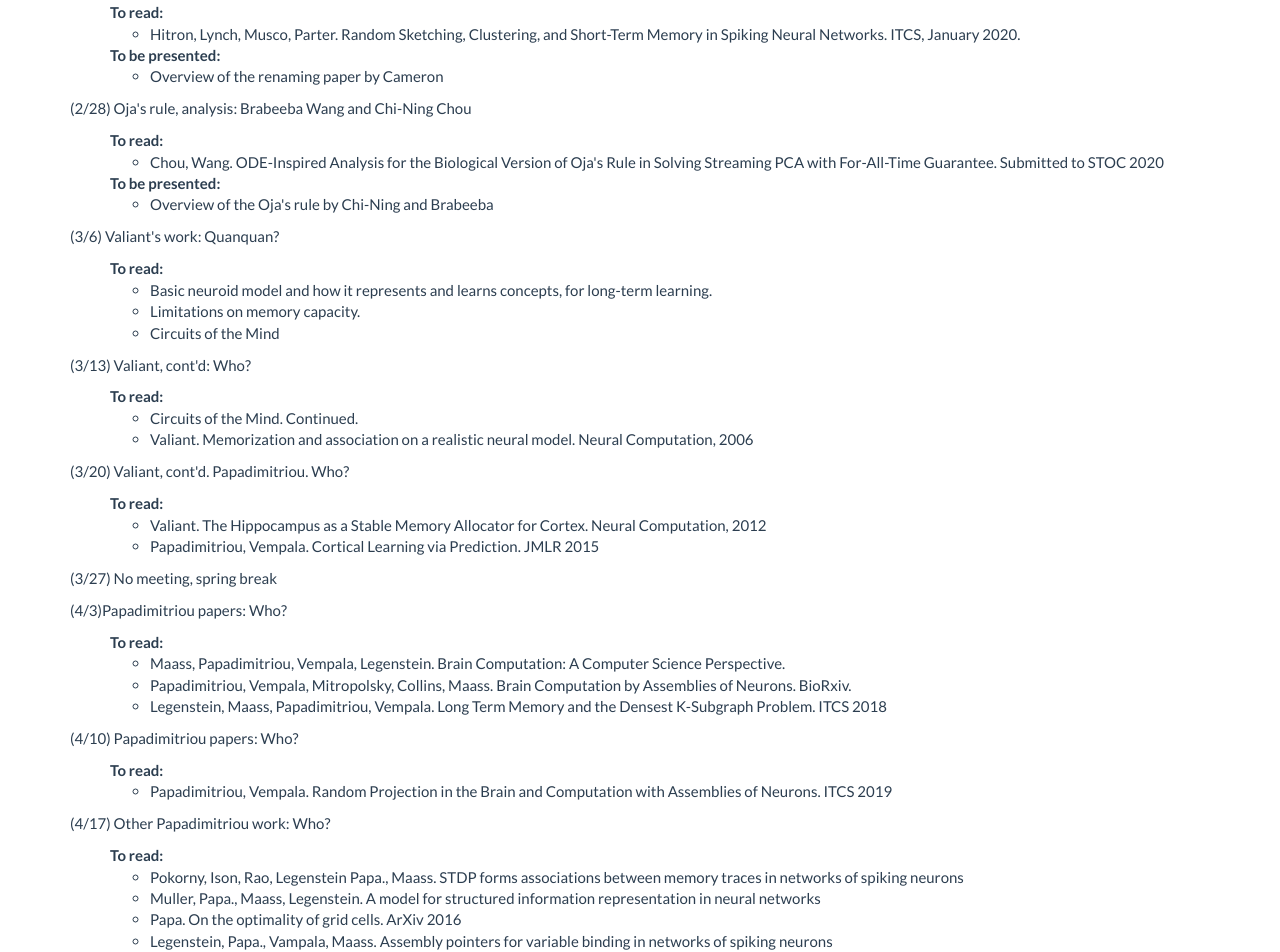
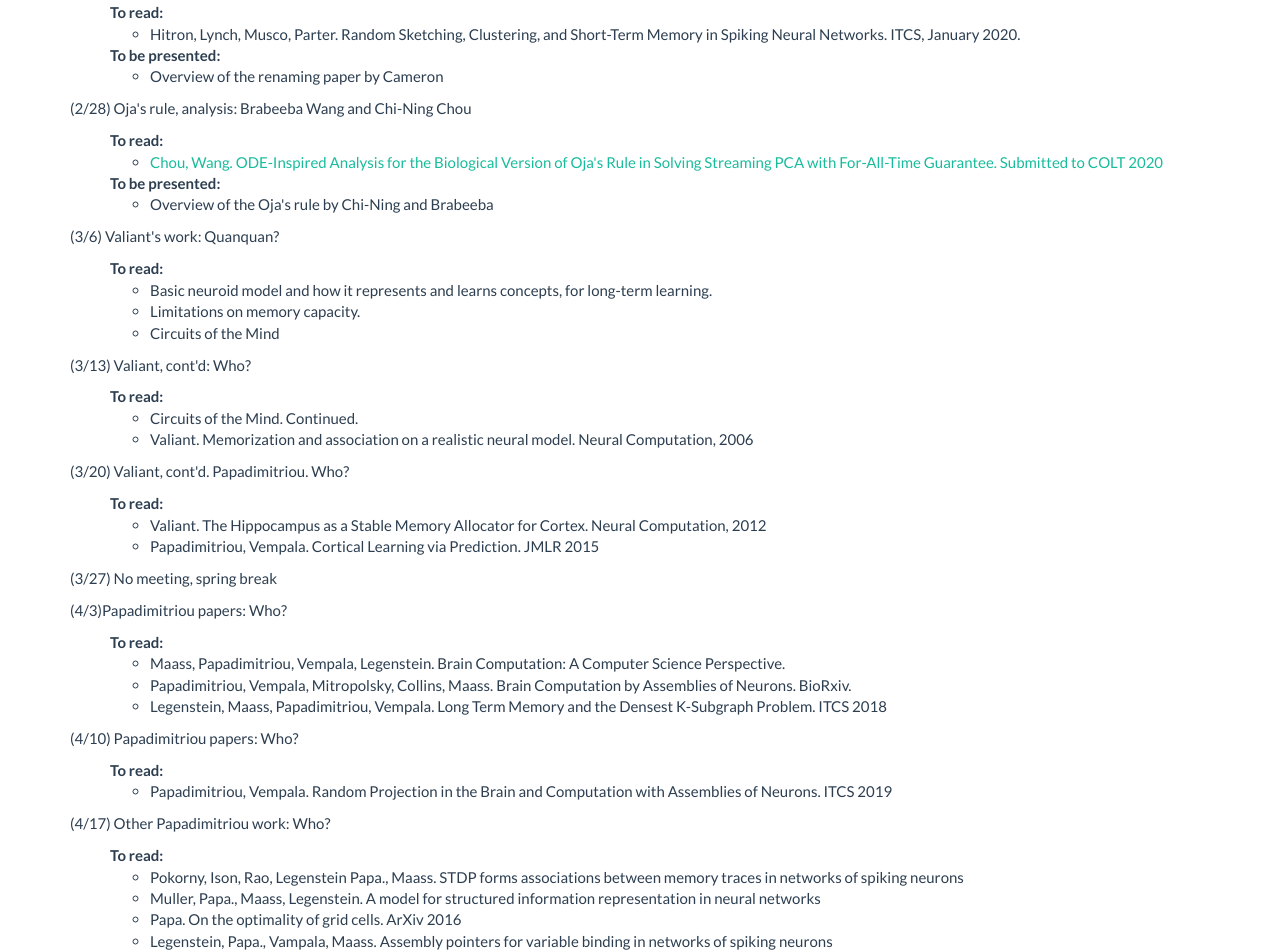
Before and after one commit to brabeeba/neuralReadingGroup, a plain HTML site: page index.html in a window 1280 px wide. Shown: the part 1047-1999 px from the top of the page. Drawn offline with Linux system fonts and the light colour scheme; files that its build step writes are made by us from their sources; files whose address does not match are found by name.

Commit message:
add reference for next meeting

```diff
--- a/index.html
+++ b/index.html
@@ -112,7 +112,8 @@ changing edge weights.</li>
 			<ul>
 				<strong>To read:</strong>
 				<ul>
-			<li>Chou, Wang. ODE-Inspired Analysis for the Biological Version of Oja's Rule in Solving Streaming PCA with For-All-Time Guarantee. Submitted to STOC 2020</li>
+			<li> <a href="https://arxiv.org/pdf/1911.02363.pdf">Chou, Wang. ODE-Inspired Analysis for the Biological Version of Oja's Rule in Solving Streaming PCA with For-All-Time Guarantee. Submitted to COLT 2020</a>
+			</li>
 		</ul>
 		<strong>To be presented:</strong>
 		<ul>
```
